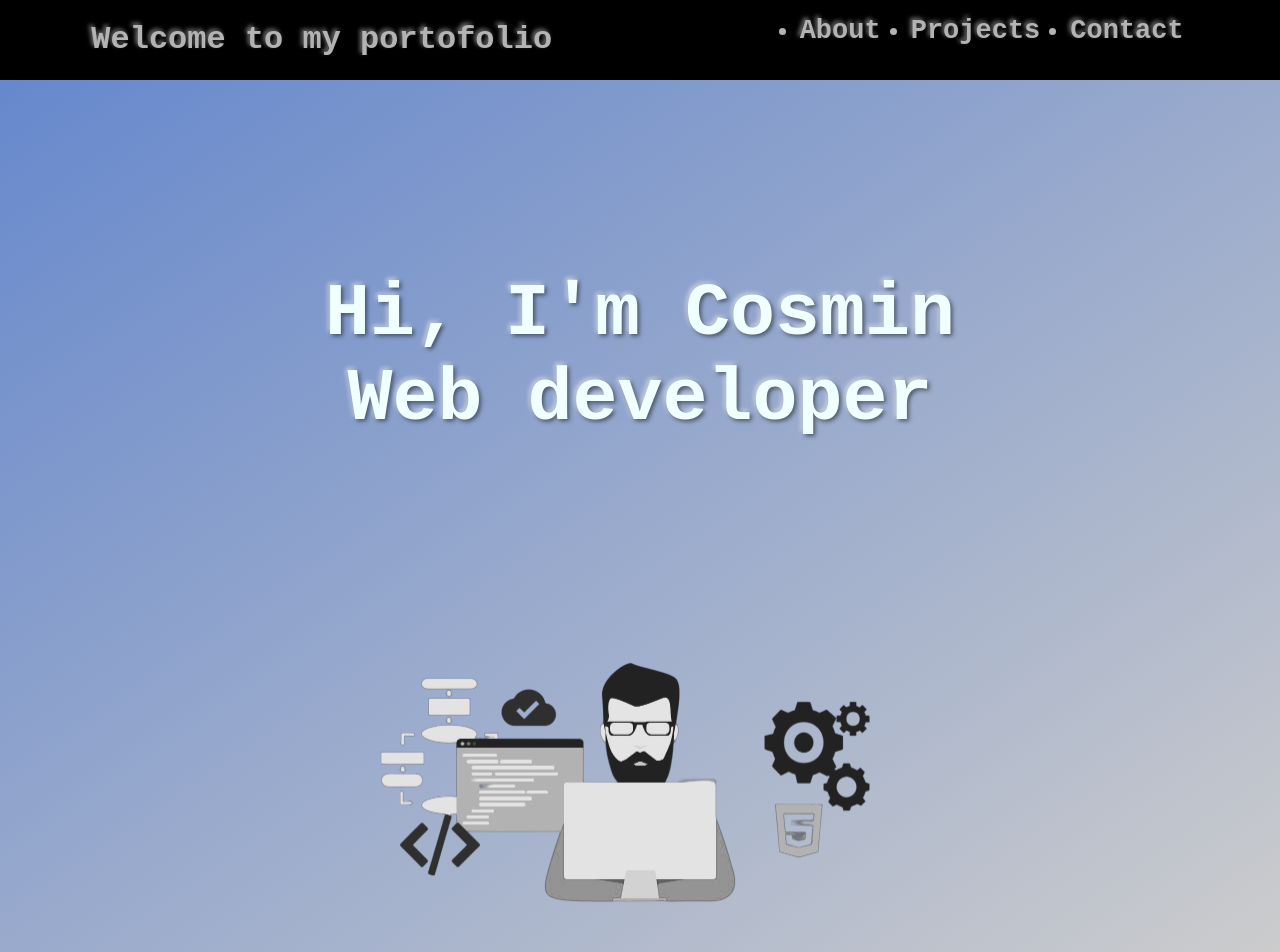
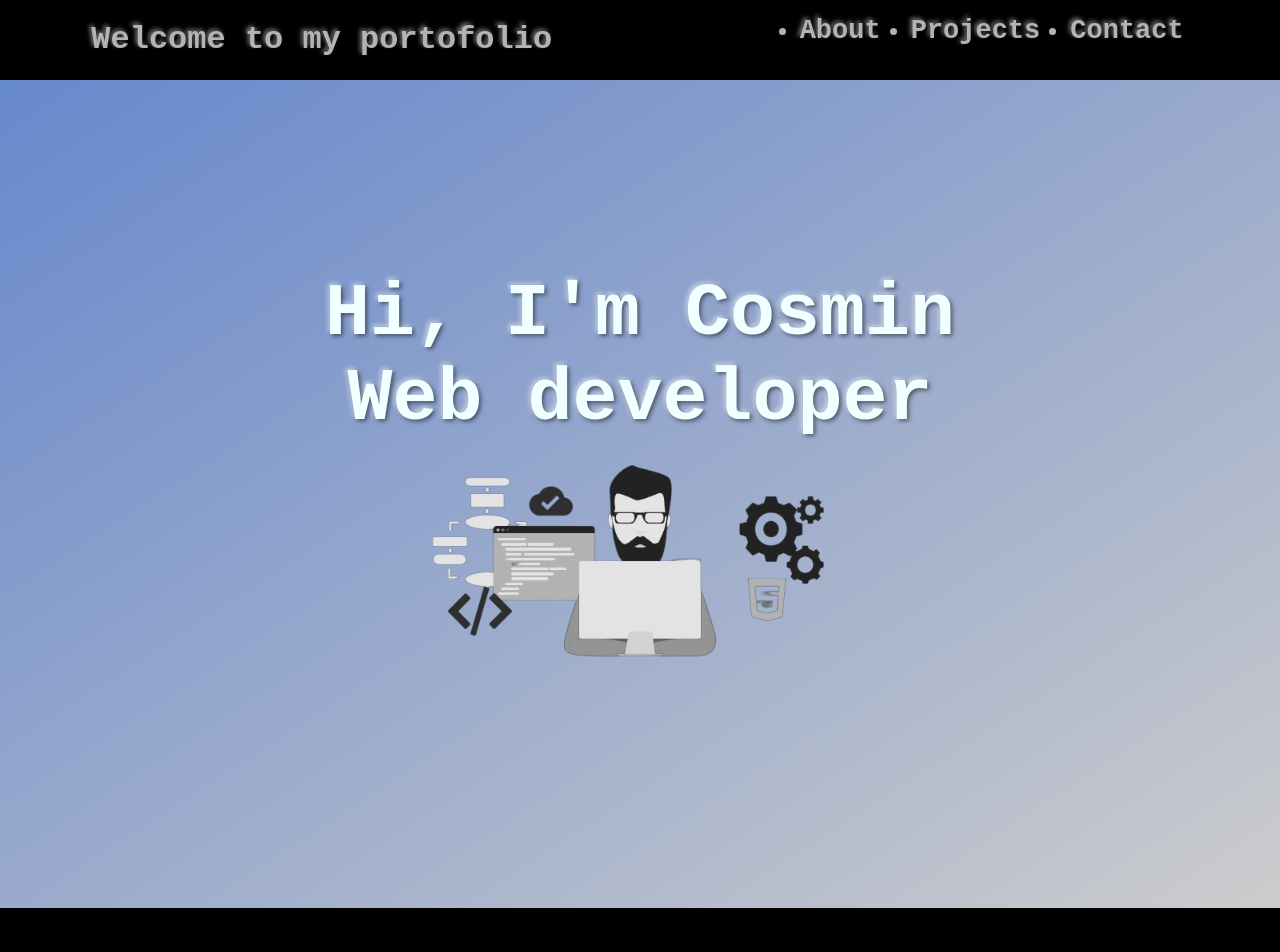
Before and after one commit to pirvancosmin/Portofolio, a React (Create React App) app: page / in a window 1280 px wide. Shown: the top 952 px of the page. Built offline with nearby package versions, Linux system fonts and the light colour scheme.

Commit message:
Update App.js

```diff
--- a/src/App.js
+++ b/src/App.js
@@ -27,8 +27,7 @@ function App() {
       <Header />
       <section className="presentation">
         <div>
-          <h2 className="hello">Hi, I'm Cosmin <br />  Web developer <br /></h2>
-          <img src='dev.png' className='devImg' />
+          <h2 className="hello">Hi, I'm Cosmin <br />  Web developer <br />  <img src='dev.png' className='devImg' alt='devimg' /> </h2>
         </div>
       </section>
       <article className="aboutMe" id="about">
```
